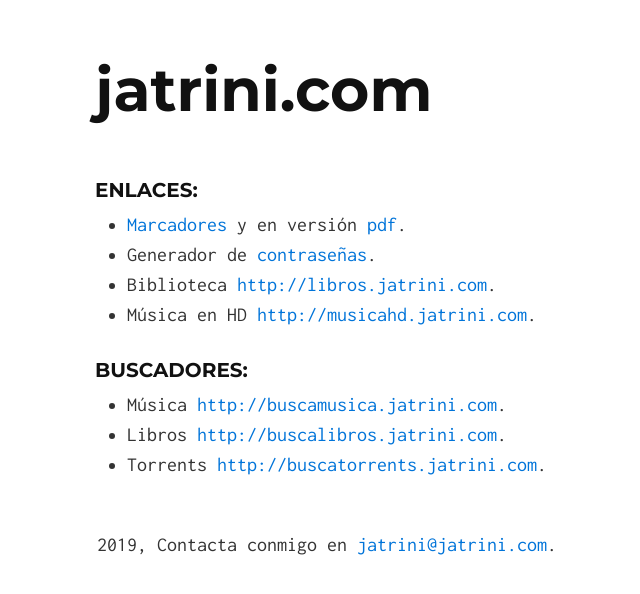
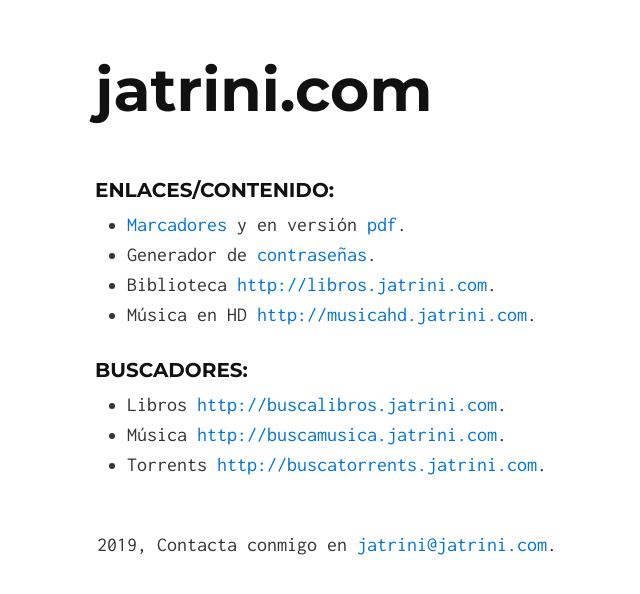
Before and after one commit to jatrini/jatrini.com, a Jekyll site: the page built from index.md, in a window 1280 px wide. Shown: the top 594 px of the page, without its empty margins (243-883 px from the left). Built offline with Jekyll 4.4.1, drawn with Linux system fonts in a browser that asks for light colours; our own code applies the rules of GitHub Pages for plain Markdown files.

Commit message:
Update index.md

```diff
--- a/index.md
+++ b/index.md
@@ -1,10 +1,10 @@
-#### **Enlaces:**
+#### **Enlaces/Contenido:**
 - [Marcadores](marcadores) y en versión [pdf](marcadores/marcadores.pdf).
 - Generador de [contraseñas](passwords).
 - Biblioteca [http://libros.jatrini.com](http://libros.jatrini.com).
 - Música en HD [http://musicahd.jatrini.com](http://musicahd.jatrini.com).
 
 #### **Buscadores:**
+- Libros [http://buscalibros.jatrini.com](http://buscalibros.jatrini.com).
 - Música [http://buscamusica.jatrini.com](http://buscamusica.jatrini.com).
-- Libros [http://buscalibros.jatrini.com](http://buscalibros.jatrini.com).
 - Torrents [http://buscatorrents.jatrini.com](http://buscatorrents.jatrini.com).
```
